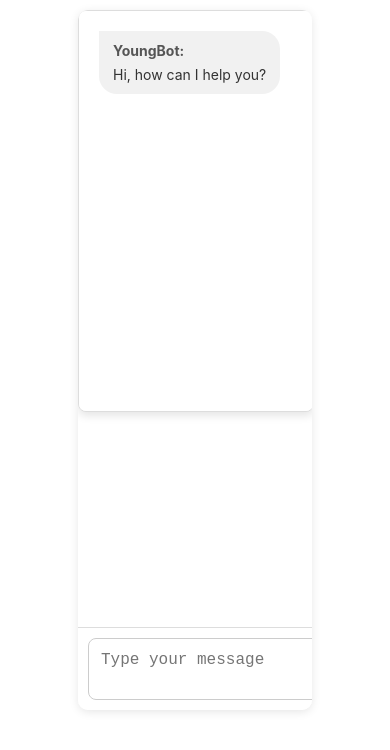
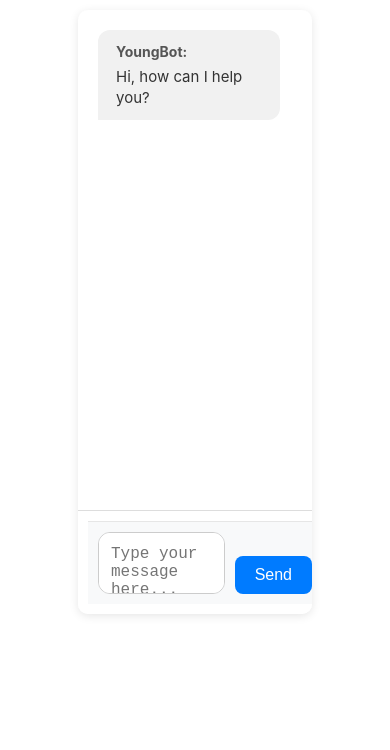
Before and after one commit to BharatSuthar21/WebDevelopment, a React (Vite) app in the folder HomeWork1/: page / in a window 390 px wide. Shown: the top 750 px of the page. Built offline with nearby package versions, Linux system fonts and the light colour scheme.

Commit message:
Shekhar (#6)
* Some changes made in App, Bot, Screen User for batter chat response

* some more changes made in file for good user experience

```diff
--- a/HomeWork1/src/App.css
+++ b/HomeWork1/src/App.css
@@ -9,8 +9,8 @@
   width: 60%;
   margin-left: 20%;
   margin-right: 20%;
-  height: 700px;
   background-color: white;
+
   border-radius: 10px;
   box-shadow: 0 2px 10px rgba(0, 0, 0, 0.1);
   overflow: hidden;
--- a/HomeWork1/src/Components/Screen/ScreenComponent.css
+++ b/HomeWork1/src/Components/Screen/ScreenComponent.css
@@ -1,38 +1,47 @@
-/* Screen Container */
+/* Chat History Styling */
 .screen {
   width: 100%;
-    height: 600px;
+  height: 500px;
   background-color: #f9f9f9;
   border-radius: 8px;
-    border: 1px solid #ddd;
-    box-shadow: 0 4px 8px rgba(0, 0, 0, 0.1);
-    overflow: hidden;
+  box-shadow: 0 4px 12px rgba(0, 0, 0, 0.1);
   display: flex;
   flex-direction: column;
+  justify-content: space-between;
 }
 
 .chat-history {
-    height: 500px;
-    flex: 1;
+  flex-grow: 1;
   padding: 20px;
   overflow-y: auto;
   background-color: #fff;
-    display: flex;
-    flex-direction: column;
-    gap: 12px;
 }
 
-  /* General Message Styling */
 .message {
   padding: 12px 18px;
-    max-width: 80%;
-    border-radius: 18px;
-    font-size: 16px;
+  max-width: 75%;
+  margin-bottom: 12px;
+  font-size: 15px;
+  border-radius: 12px;
   line-height: 1.4;
-    position: relative;
 }
 
-  /* Bot Name Styling */
+.user-message {
+  align-self: flex-end;
+  background-color: #007bff;
+  color: white;
+  border-bottom-right-radius: 0;
+  text-align: right;
+}
+
+.bot-message {
+  align-self: flex-start;
+  background-color: #f1f1f1;
+  color: #333;
+  border-bottom-left-radius: 0;
+}
+
+/* Bot name styling */
 .bot-name {
   font-weight: bold;
   margin-bottom: 4px;
@@ -40,29 +49,7 @@
   color: #555;
 }
 
-  /* User Message Styling */
-  .user-message {
-    align-self: flex-end;
-    background-color: #007bff;
-    color: white;
-    border-top-right-radius: 0;
-    text-align: right;
-  }
-
-  /* Bot Message Styling */
-  .bot-message {
-    align-self: flex-start;
-    background-color: #f1f1f1;
-    color: #333;
-    border-top-left-radius: 0;
-  }
-
-  /* Message Content */
-  .message-content {
-    white-space: pre-wrap;
-  }
-
-  /* Scrollbar Styling */
+/* Scrollbar */
 .chat-history::-webkit-scrollbar {
   width: 8px;
 }
@@ -71,19 +58,3 @@
   background-color: #ccc;
   border-radius: 8px;
 }
-
-  .chat-history::-webkit-scrollbar-thumb:hover {
-    background-color: #999;
-  }
-
-  /* Responsive Design */
-  @media (max-width: 768px) {
-    .screen {
-      height: 400px;
-    }
-
-    .message {
-      font-size: 14px;
-      padding: 10px 14px;
-    }
-  }
--- a/HomeWork1/src/Components/User/UserComponent.css
+++ b/HomeWork1/src/Components/User/UserComponent.css
@@ -1,46 +1,44 @@
 .user-form {
   display: flex;
-    align-items: flex-start;
+  align-items: flex-end; /* Align input field at the bottom */
+  padding: 10px;
+  border-top: 1px solid #e6e6e6;
+  background-color: #f8f9fa;
+  width: 100%;
+}
+
+.input-field {
+  resize: none;
   flex-grow: 1;
+  padding: 12px;
+  border: 1px solid #ccc;
+  border-radius: 12px;
+  font-size: 16px;
+  margin-right: 10px;
+  transition: border 0.3s ease, height 0.2s ease;
+  min-height: 40px;      /* Minimum height */
+  max-height: 120px;     /* Maximum height */
+  overflow-y: auto;      /* Scroll when content exceeds max-height */
+  width: auto;
+  box-sizing: border-box;
+  display: flex;
+  flex-direction: column-reverse; /* This makes the input expand upwards */
+}
+
+.input-field::-webkit-scrollbar {
+  width: 8px;
+}
+
+.input-field::-webkit-scrollbar-thumb {
+  background-color: #ccc;
+  border-radius: 4px;
 }
 
 .submit-button {
-    margin-top: 10px;
-    padding: 8px 16px;
-    background-color: #007BFF;
+  padding: 10px 20px;
+  background-color: #007bff;
   color: white;
   border: none;
-    border-radius: 4px;
-    cursor: pointer;
-}
-
-.submit-button:hover {
-    background-color: #0056b3;
-}
-
-
-.input-field {
-    resize: none;
-    overflow-y: auto;
-    flex-grow: 1;
-    padding: 12px;
-    border: 1px solid #ccc;
-    border-radius: 8px;
-    font-size: 16px;
-    margin-right: 10px;
-    transition: border 0.3s;
-}
-
-.input-field:focus {
-    border-color: #007bff;
-    outline: none;
-}
-
-  .submit-button {
-    padding: 12px;
-    border: none;
-    background-color: #007bff;
-    color: white;
   border-radius: 8px;
   font-size: 16px;
   cursor: pointer;
--- a/HomeWork1/src/Components/User/UserComponent.jsx
+++ b/HomeWork1/src/Components/User/UserComponent.jsx
@@ -1,40 +1,55 @@
-import React, { useState } from 'react';
+import React, { useState, useRef } from 'react';
 import './UserComponent.css';
 
 function UserComponent({ handleUserMessage }) {
-  const [inputValue, setInputValue] = useState('');  // Track the user's input message
+  const [inputValue, setInputValue] = useState('');
+  const textareaRef = useRef(null);
 
   // Handle message submission
   const handleSubmit = (e) => {
     e.preventDefault();
     if (isValidMessage(inputValue)) {
-      handleUserMessage(inputValue.trim());  // Pass the message to the App component
-      setInputValue('');  // Clear input field after message is sent
+      handleUserMessage(inputValue.trim());
+      setInputValue('');
+      textareaRef.current.style.height = '48px'; // Reset height after submit
     }
   };
 
-  // Check if the message is valid (not empty or just spaces)
-  const isValidMessage = (message) => {
-    return message.trim() !== '';
-  };
+  const isValidMessage = (message) => message.trim() !== '';
 
   // Handle Enter key to submit the message without clearing the chat history
   const handleKeyDown = (e) => {
     if (e.key === 'Enter' && !e.shiftKey) {
-      e.preventDefault();  // Prevent default behavior of Enter key
-      handleSubmit(e);  // Submit the message
+      e.preventDefault();
+      handleSubmit(e);
+    }
+  };
+
+  const handleInput = () => {
+    // Check if the input is empty
+    if (textareaRef.current.value === '') {
+      textareaRef.current.style.height = '40px'; // Reset to min height if no text
+    } else {
+      textareaRef.current.style.height = '40x'; // Always reset height first
+      const scrollHeight = textareaRef.current.scrollHeight;
+      const newHeight = Math.min(scrollHeight, 120); // Cap the height at 150px
+      textareaRef.current.style.height = `${newHeight}px`; // Adjust height based on content
     }
   };
 
   return (
     <form onSubmit={handleSubmit} className="user-form">
       <textarea
+        ref={textareaRef}
         name="inputField"
-        placeholder="Type your message"
+        placeholder="Type your message here..."
         className="input-field"
         value={inputValue}
-        onChange={(e) => setInputValue(e.target.value)}
-        onKeyDown={handleKeyDown}  // Handle pressing Enter
+        onChange={(e) => {
+          setInputValue(e.target.value);
+          handleInput();
+        }}
+        onKeyDown={handleKeyDown}
       />
       <button type="submit" className="submit-button">Send</button>
     </form>
```
Lines whose indentation alone changed are shown as unchanged.
